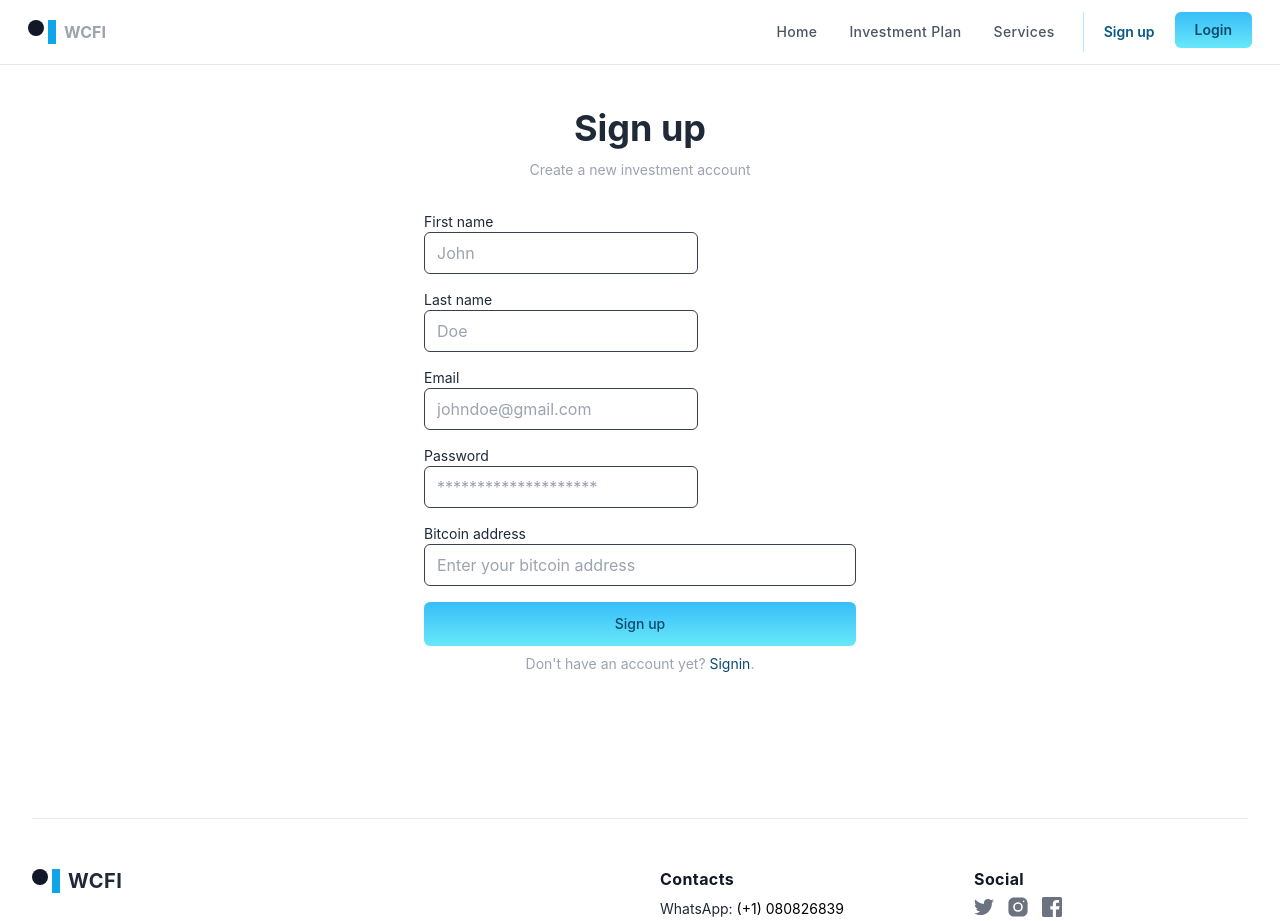
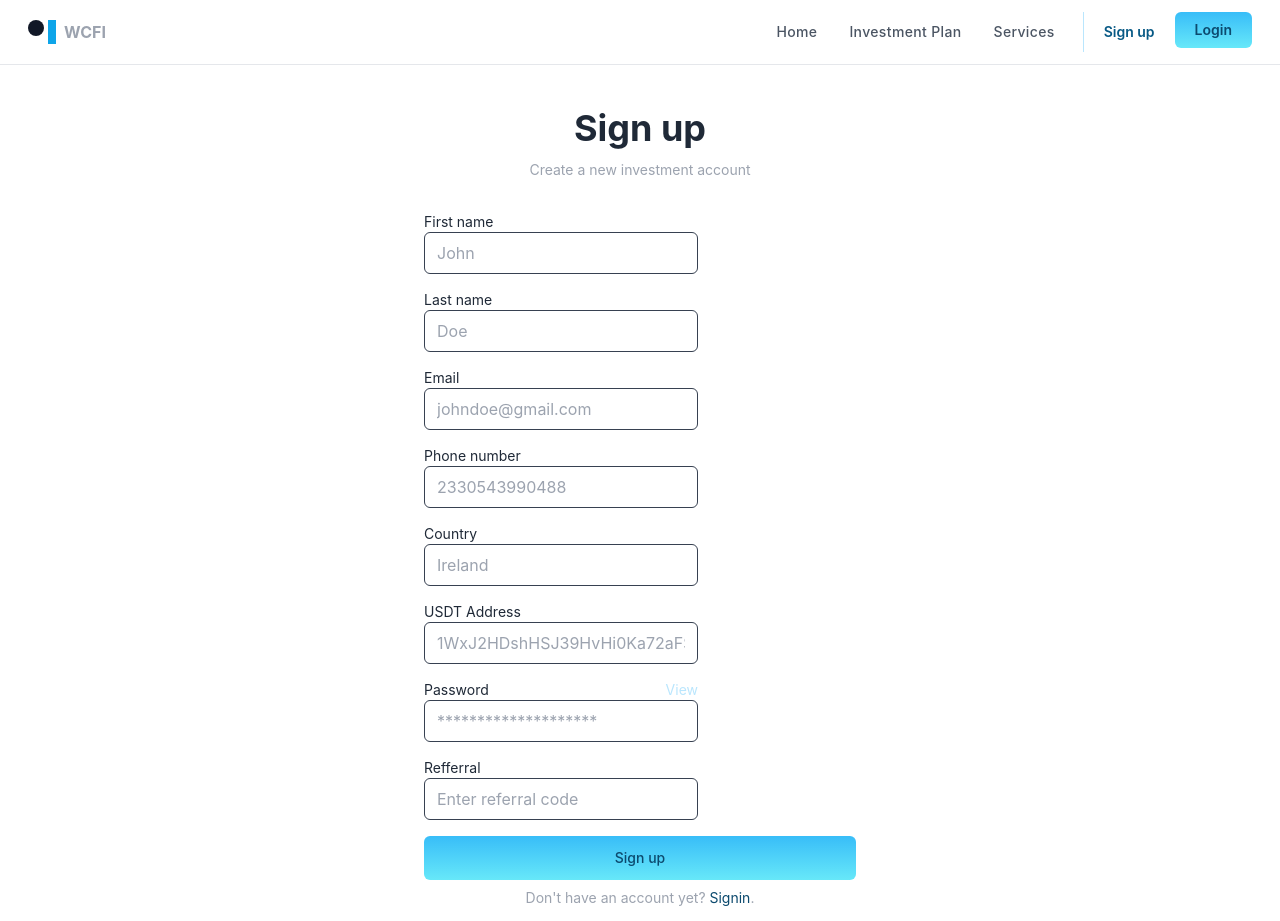
Before and after one commit to wcforex/web, a React (Create React App) app: page /signup in a window 1280 px wide. Shown: the top 921 px of the page. Built offline with nearby package versions, Linux system fonts and the light colour scheme.

Commit message:
forgot password

```diff
--- a/src/App.js
+++ b/src/App.js
@@ -4,6 +4,7 @@ import { BrowserRouter, Route, Routes } from "react-router-dom";
 //
 import Signin from "./containers/app/auth/Signin"
 import Signup from "./containers/app/auth/Signup"
+import ForgotPassword from './containers/app/auth/ForgotPassword';
 
 import User from "./containers/app/user"
 import Account from "./containers/app/user/account"
@@ -56,6 +57,7 @@ function App() {
           <Route path='*' element={<PageNotFound />} />
           <Route path='/signin' element={<Signin />} />
           <Route path='/signup' element={<Signup />} />
+          <Route path='/forgot-password' element={<ForgotPassword />} />
 
           <Route element={<UserRoutes />}>
             <Route path='/account' element={<Account />} />
--- a/src/components/Footer.js
+++ b/src/components/Footer.js
@@ -51,7 +51,7 @@ export const Footer = () => {
               title="Our email"
               className="transition-colors duration-300 text-deep-purple-accent-400 hover:text-deep-purple-800"
             >
-              wolrdclassforexinstitute@gmail.com
+              worldclassforexinstitute@gmail.com
             </a>
           </div>
           {/* <div className="flex">
--- /dev/null
+++ b/src/containers/app/auth/ForgotPassword.js
@@ -0,0 +1,64 @@
+import React, { useState } from 'react'
+import Message from '../../../components/Message'
+import instance from '../../services/provider';
+
+export default function ForgotPassword() {
+    const [email, setEmail] = useState()
+    const [error, setError] = useState()
+    const [loading, setLoading] = useState(false)
+    const [message, setMessage] = useState()
+
+    const onSubmit = async (e) => {
+        e.preventDefault();
+        setLoading(true)
+        try {
+            const { data } = await instance.post('/auth/forgot-password', email)
+            if (data) {
+                setLoading(false)
+                setMessage(data.message)
+            }
+        } catch (error) {
+            setLoading(false)
+            setError(error.response.data && error.response.data.message ? error.response.data.message : error.message)
+        }
+    }
+    return (
+        <div>
+            <div className="py-20">
+                <div className="flex flex-col max-w-md bg-white p-4 rounded-md sm:p-5 text-gray-800 mx-auto my-0">
+                    {error && <Message variant='warning'>{error}</Message>}
+                    {message && <Message variant='success'>{message}</Message>}
+                    <div className="mb-8 text-center">
+                        <h1 className="my-3 text-4xl font-bold">Forgotten your password?</h1>
+                        <p className="text-sm text-gray-400">Enter your email to request password reset.</p>
+                    </div>
+                    <form onSubmit={onSubmit}>
+                        <div className="space-y-4">
+                            <div>
+                                <label htmlFor="email" className="block mb-2 text-sm">Email address</label>
+                                <input type="email" name="email" value={email} id="email" onChange={(e) => setEmail(e.target.value)} placeholder="leroy@jenkins.com" className="w-full px-3 py-2 border rounded-md outline-none border-gray-700 text-gray-800" />
+                            </div>
+                        </div>
+                        <div className="space-y-2 my-4">
+                            <div>
+                                <button
+                                    type="submit"
+                                    className="inline-flex w-full cursor-pointer select-none appearance-none items-center justify-center space-x-2 rounded-md bg-gradient-to-b from-sky-400 to-cyan-300 text-sky-900 px-8 py-3 text-sm font-medium  transition focus:outline-none disabled:pointer-events-none disabled:opacity-75">
+                                    {loading && <svg className="h-4 w-4 animate-spin" viewBox="3 3 18 18">
+                                        <path
+                                            className="fill-sky-400"
+                                            d="M12 5C8.13401 5 5 8.13401 5 12C5 15.866 8.13401 19 12 19C15.866 19 19 15.866 19 12C19 8.13401 15.866 5 12 5ZM3 12C3 7.02944 7.02944 3 12 3C16.9706 3 21 7.02944 21 12C21 16.9706 16.9706 21 12 21C7.02944 21 3 16.9706 3 12Z"></path>
+                                        <path
+                                            className="fill-blue-100"
+                                            d="M16.9497 7.05015C14.2161 4.31648 9.78392 4.31648 7.05025 7.05015C6.65973 7.44067 6.02656 7.44067 5.63604 7.05015C5.24551 6.65962 5.24551 6.02646 5.63604 5.63593C9.15076 2.12121 14.8492 2.12121 18.364 5.63593C18.7545 6.02646 18.7545 6.65962 18.364 7.05015C17.9734 7.44067 17.3403 7.44067 16.9497 7.05015Z"></path>
+                                    </svg>}
+                                    <span>Submit</span>
+                                </button>
+                            </div>
+                        </div>
+                    </form>
+                </div>
+            </div>
+        </div>
+    )
+}
--- a/src/containers/app/auth/Signin.js
+++ b/src/containers/app/auth/Signin.js
@@ -66,7 +66,7 @@ export default function Signin() {
               <div>
                 <div className="flex justify-between mb-2">
                   <label htmlFor="password" className="text-sm">Password</label>
-                  <a rel="noopener noreferrer" href="/signin" className="text-xs hover:underline text-gray-800">Forgot password?</a>
+                  <a rel="noopener noreferrer" href="/forgot-password" className="text-xs hover:underline text-gray-800">Forgot password?</a>
                 </div>
                 <input type="password" name="password" value={userData.password} id="password" placeholder="*****" onChange={handleChange} className="w-full px-3 py-2 border rounded-md outline-none border-gray-700 text-gray-800" />
               </div>
--- a/src/containers/app/auth/Signup.js
+++ b/src/containers/app/auth/Signup.js
@@ -8,11 +8,16 @@ const Signup = () => {
     firstName: "",
     lastName: "",
     email: "",
-    bitcoinAddress: "",
+    usdtAddress: "",
+    country: "",
+    phoneNumber: "",
     password: "",
+    referralCode: "",
   })
+
   const [error, setError] = useState()
   const [loading, setLoading] = useState(false)
+  const [show, setShow] = useState(false)
   const navigate = useNavigate()
 
   const handleChange = (e) => {
@@ -60,13 +65,32 @@ const Signup = () => {
                 <input type="email" name="email" value={userData.email} id="email" onChange={handleChange} placeholder="johndoe@gmail.com" className="w-full px-3 py-2 mb-4 border rounded-md outline-none border-gray-700 text-gray-800" />
               </div>
               <div>
-                <label htmlFor="password" className="block text-sm">Password</label>
-                <input type="password" name="password" value={userData.password} id="password" onChange={handleChange} placeholder="********************" className="w-full px-3 py-2 mb-4 border rounded-md outline-none border-gray-700 text-gray-800" />
+                <label htmlFor="phoneNumber" className="block text-sm">Phone number</label>
+                <input type="number" name="phoneNumber" value={userData.phoneNumber} id="phoneNumber" onChange={handleChange} placeholder="2330543990488" className="w-full px-3 py-2 mb-4 border rounded-md outline-none border-gray-700 text-gray-800" />
               </div>
             </div>
-            <div>
-              <label htmlFor="bitcoinAddress" className="block text-sm">Bitcoin address</label>
-              <input type="text" name="bitcoinAddress" value={userData.bitcoinAddress} id="bitcoinAddress" onChange={handleChange} placeholder="Enter your bitcoin address" className="w-full px-3 py-2 mb-4 border rounded-md outline-none border-gray-700 text-gray-800" />
+            <div className="flex lg:justify-between justify-center flex-wrap">
+              <div>
+                <label htmlFor="country" className="block text-sm">Country</label>
+                <input type="text" name="country" value={userData.country} id="country" onChange={handleChange} placeholder="Ireland" className="w-full px-3 py-2 mb-4 border rounded-md outline-none border-gray-700 text-gray-800" />
+              </div>
+              <div>
+                <label htmlFor="usdtAddress" className="block text-sm">USDT Address</label>
+                <input type="text" name="usdtAddress" value={userData.usdtAddress} id="usdtAddress" onChange={handleChange} placeholder="1WxJ2HDshHSJ39HvHi0Ka72aFS" className="w-full px-3 py-2 mb-4 border rounded-md outline-none border-gray-700 text-gray-800" />
+              </div>
+            </div>
+            <div className="flex lg:justify-between justify-center flex-wrap">
+              <div>
+                <label htmlFor="password" className="flex justify-between  text-sm">
+                  <span>Password</span>
+                  <span onClick={() => setShow(!show)} className='text-sky-200 cursor-pointer'>View</span>
+                </label>
+                <input type={show ? 'text' : 'password'} name="password" value={userData.password} id="password" onChange={handleChange} placeholder="********************" className="w-full px-3 py-2 mb-4 border rounded-md outline-none border-gray-700 text-gray-800" />
+              </div>
+              <div>
+                <label htmlFor="referralCode" className="block text-sm">Refferral</label>
+                <input type="text" name="referralCode" value={userData.referralCode} id="referralCode" onChange={handleChange} placeholder="Enter referral code" className="w-full px-3 py-2 mb-4 border rounded-md outline-none border-gray-700 text-gray-800" />
+              </div>
             </div>
             <div className="space-y-2">
               <div>
```
